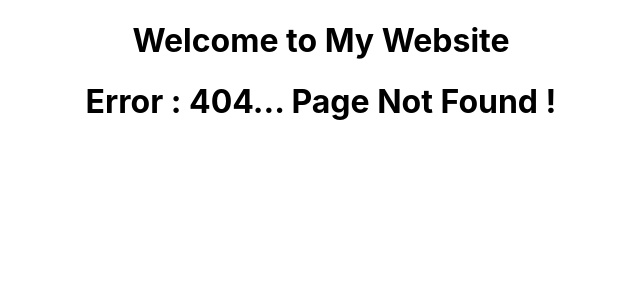
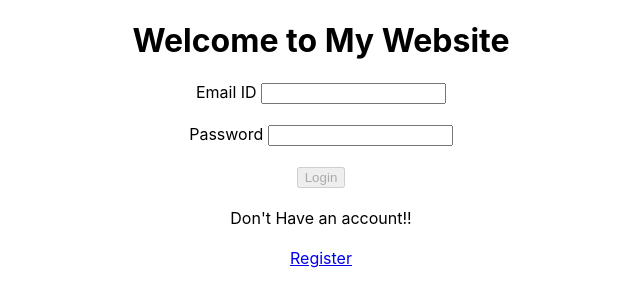
Before and after one commit to rk-1203/my-login-page, a React (Create React App) app: page / in a window 1280 px wide. Before the commit this address had no page. Shown: the top 306 px of the page, without its empty margins (319-959 px from the left). Built offline with nearby package versions, Linux system fonts and the light colour scheme.

Commit message:
reverted routes change

```diff
--- a/src/App.js
+++ b/src/App.js
@@ -8,7 +8,7 @@ import './App.css'
 
 class App extends Component {
   render() {
-    console.log("BASE_HREF : ",process.env.REACT_APP_BASE_HREF);
+    console.log("BASE_HREF : ",process.env.PUBLIC_URL);
     return (
       <div className="App">
         <h1>Welcome to My Website</h1>
@@ -16,8 +16,8 @@ class App extends Component {
           <Switch>
             <Route path='/login' component={Login} exact/>
             <Route path='/register' component={Register} exact/>
-            <Route path='/' component={PageNotFound}/>
-            {/* <Route component={PageNotFound} /> */}
+            <Route path='/' component={Login}/>
+            <Route component={PageNotFound} />
           </Switch>
         </BrowserRouter>
       </div>
```
